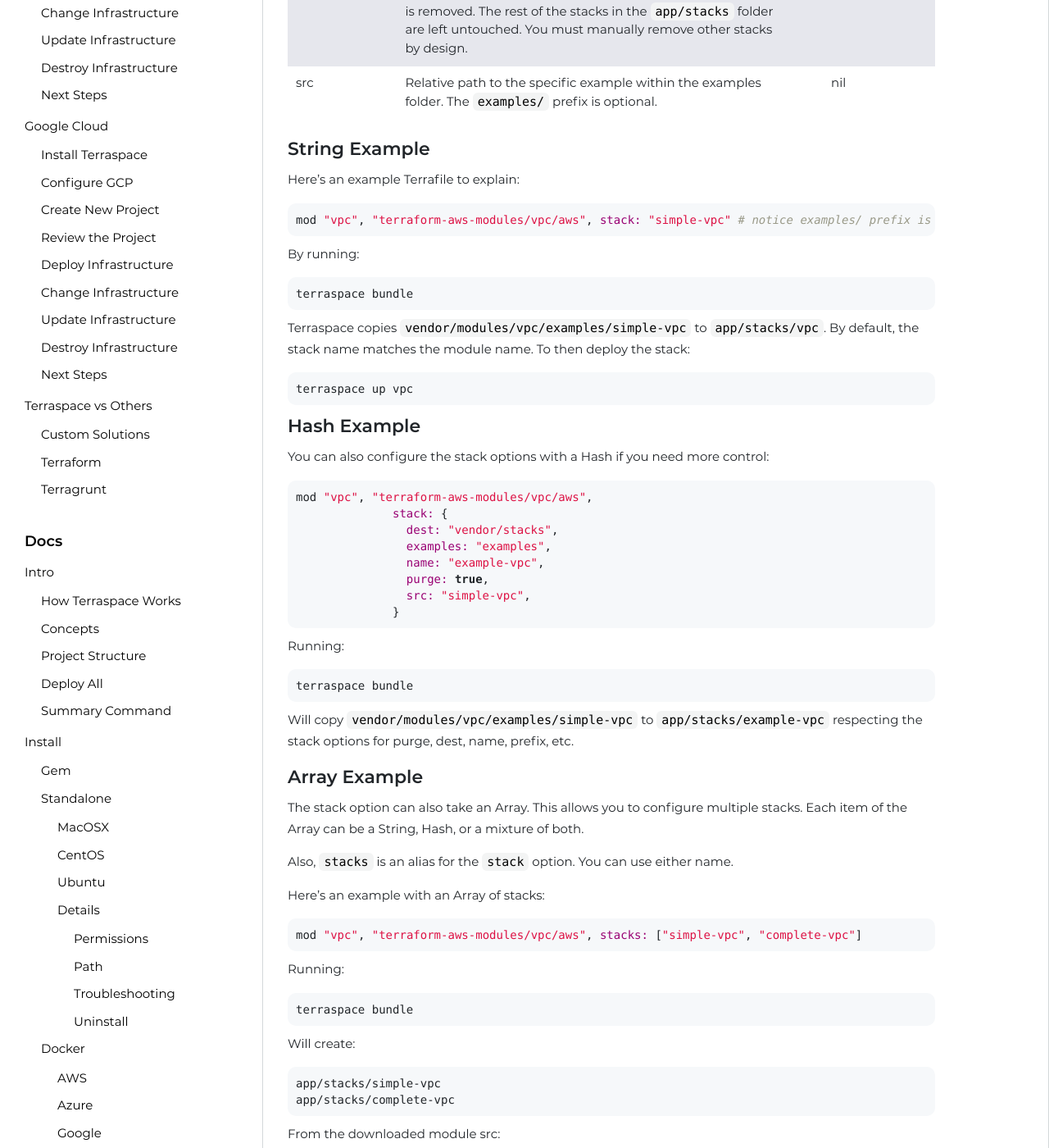
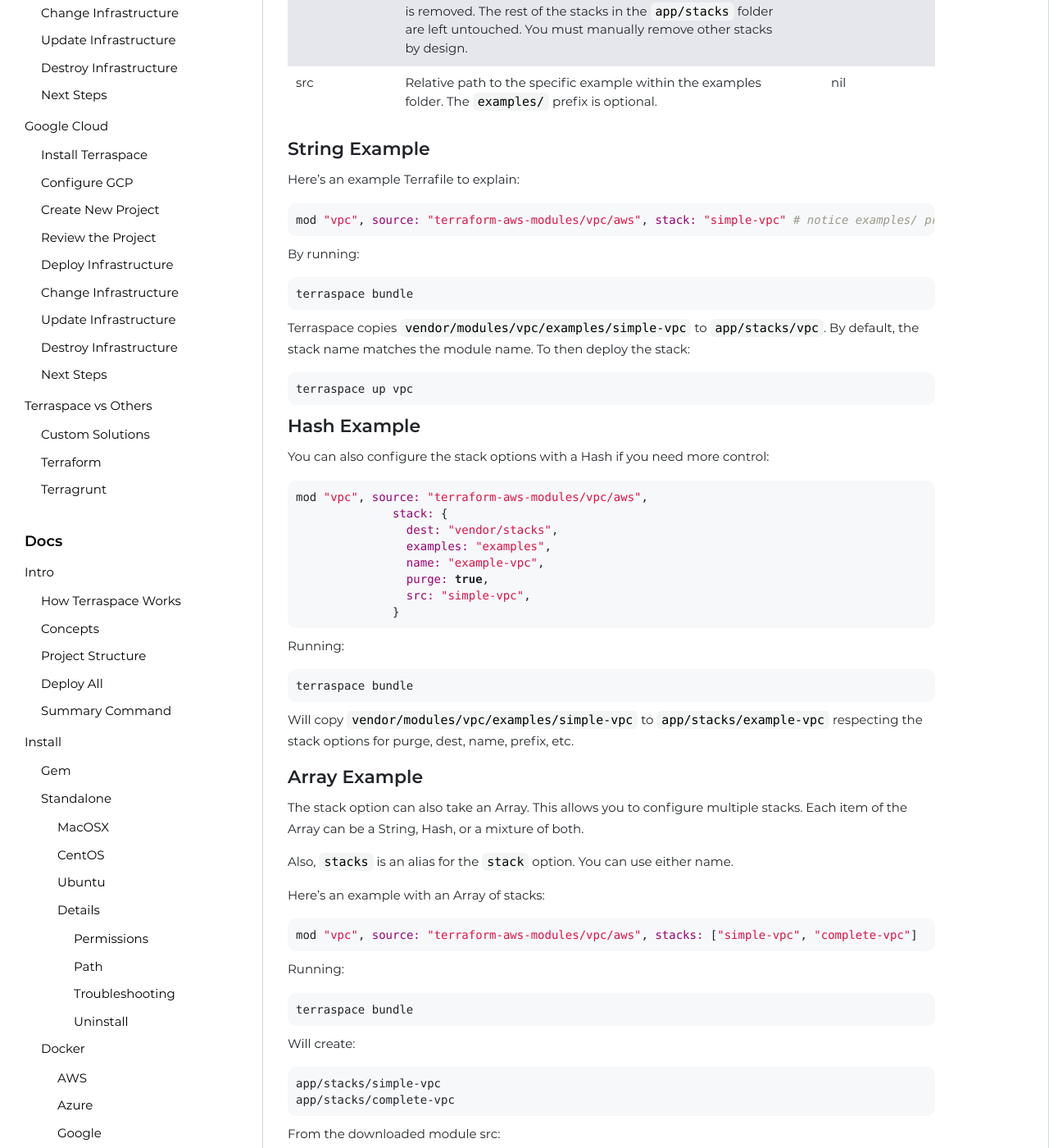
Before and after one commit to boltops-tools/terraspace-docs, a Jekyll site: the page built from _docs/terrafile/options/stack.md, in a window 1280 px wide and 1400 px high, scrolled down 692 px. Shown: the whole window at 82% size. Built offline with Jekyll 4.4.1, drawn with Linux system fonts in a browser that asks for light colours; a script that is not in the unit is left out.

Commit message:
fix terrasfile examples add source

````diff
--- a/_docs/terrafile/options/stack.md
+++ b/_docs/terrafile/options/stack.md
@@ -21,7 +21,7 @@
 Here's an example Terrafile to explain:
 
 ```ruby
-mod "vpc", "terraform-aws-modules/vpc/aws", stack: "simple-vpc" # notice examples/ prefix is optional
+mod "vpc", source: "terraform-aws-modules/vpc/aws", stack: "simple-vpc" # notice examples/ prefix is optional
 ```
 
 By running:
@@ -37,7 +37,7 @@
 You can also configure the stack options with a Hash if you need more control:
 
 ```ruby
-mod "vpc", "terraform-aws-modules/vpc/aws",
+mod "vpc", source: "terraform-aws-modules/vpc/aws",
               stack: {
                 dest: "vendor/stacks",
                 examples: "examples",
@@ -63,7 +63,7 @@
 
 
 ```ruby
-mod "vpc", "terraform-aws-modules/vpc/aws", stacks: ["simple-vpc", "complete-vpc"]
+mod "vpc", source: "terraform-aws-modules/vpc/aws", stacks: ["simple-vpc", "complete-vpc"]
 ```
 
 Running:
@@ -86,7 +86,7 @@
 
 
 ```ruby
-mod "vpc", "terraform-aws-modules/vpc/aws", stacks: :all
+mod "vpc", source: "terraform-aws-modules/vpc/aws", stacks: :all
 ```
 
 Running:
````
Also changed, not shown: _docs/terrafile/options.md (+1 -1 lines), _docs/terrafile/usage.md (+1 -1 lines).
